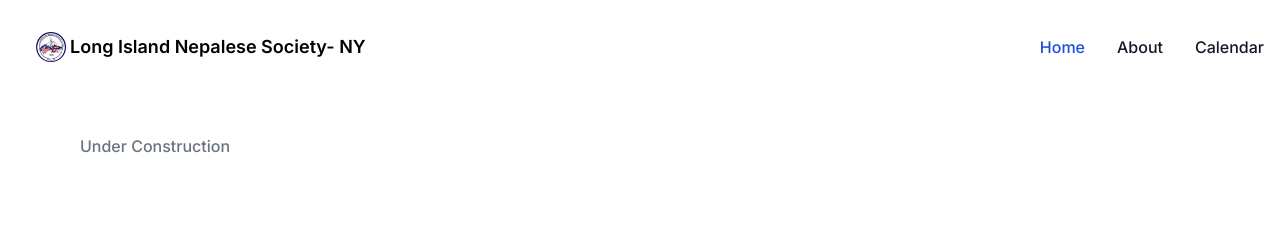
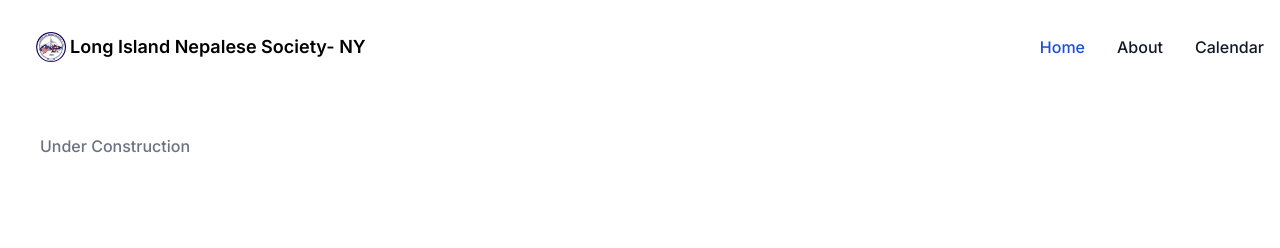
Before and after one commit to LINS-NY/longisland, a Next.js app: page / in a window 1280 px wide. Shown: the top 248 px of the page. Built offline with nearby package versions, Linux system fonts and the light colour scheme.

Commit message:
doing thing

```diff
--- a/src/components/Body/Body.jsx
+++ b/src/components/Body/Body.jsx
@@ -3,7 +3,7 @@ import * as React from 'react';
 const Body = () => {
     return(
         <div class="h-svh  bg-white">
-            <div class="px-20 py-10 font-medium text-gray-500">
+            <div class="p-10 font-medium text-gray-500">
                 Under Construction
             </div>
         </div>
```
